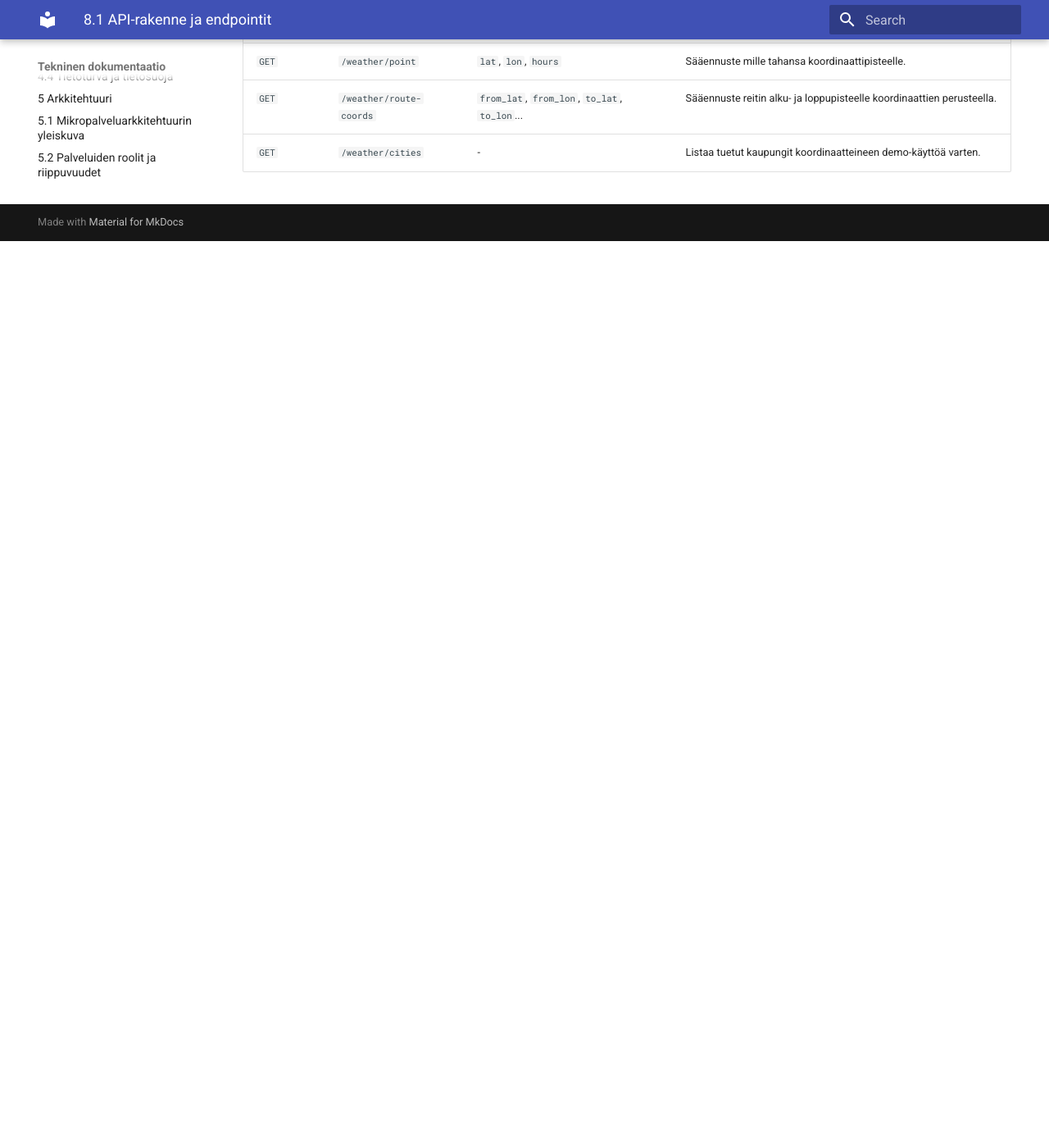
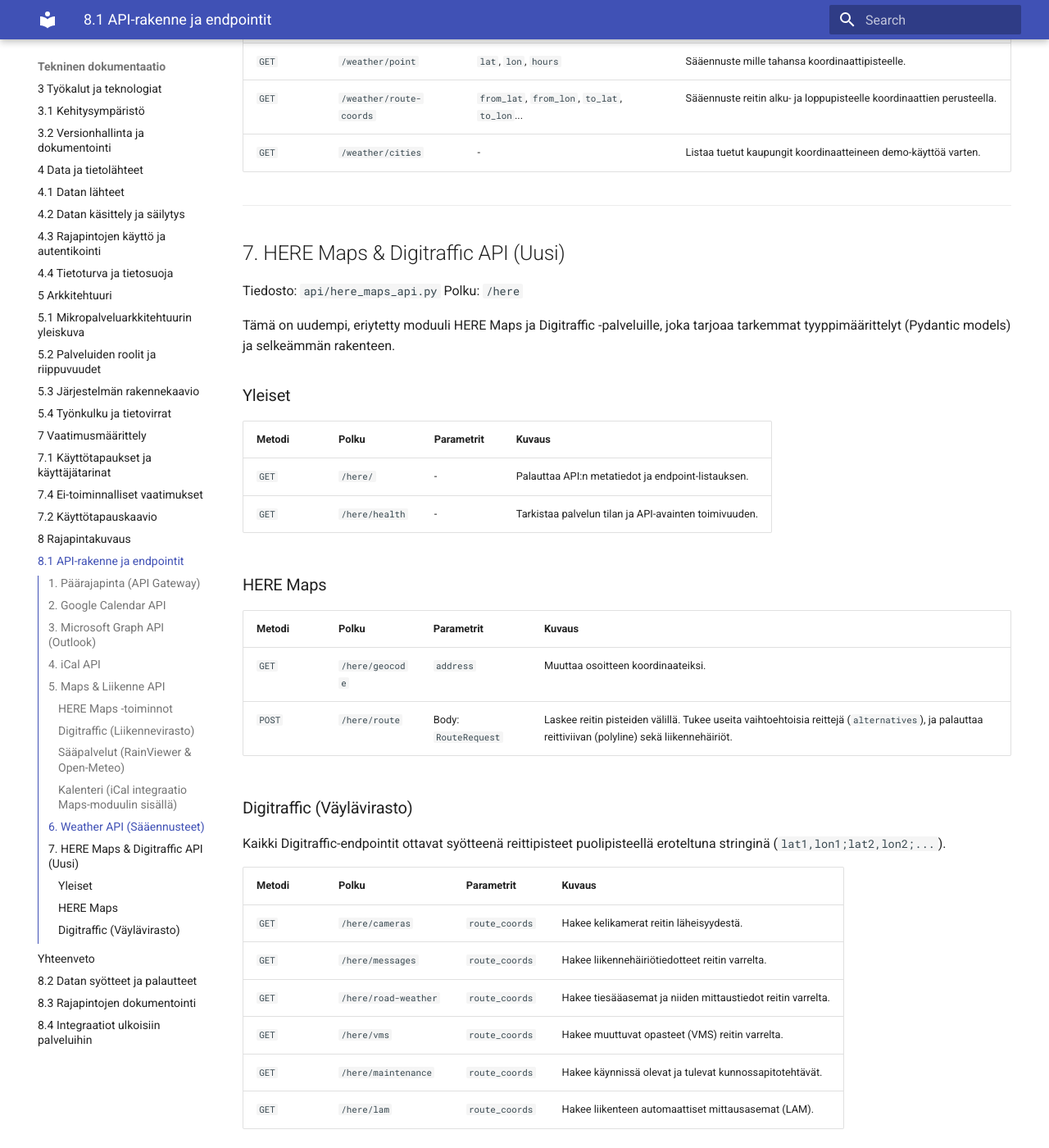
Before and after one commit to Sami-Python/Route_Pingut_Pro, an MkDocs documentation site: the page built from docs/docs/api-rakenne-ja-endpointit.md, in a window 1280 px wide and 1400 px high, scrolled down 4140 px. Shown: the whole window at 82% size. Built offline with MkDocs 1.6.1 and Material for MkDocs 9.7.7, drawn with Linux system fonts in a browser that asks for light colours; before the commit the page ends 4434 px from its top, so only the background shows below that.

Commit message:
Added documentation to Here Maps api from Minna's branch

```diff
--- a/docs/docs/api-rakenne-ja-endpointit.md
+++ b/docs/docs/api-rakenne-ja-endpointit.md
@@ -127,3 +127,39 @@
 | `GET` | `/weather/point` | `lat`, `lon`, `hours` | Sääennuste mille tahansa koordinaattipisteelle. |
 | `GET` | `/weather/route-coords` | `from_lat`, `from_lon`, `to_lat`, `to_lon`... | Sääennuste reitin alku- ja loppupisteelle koordinaattien perusteella. |
 | `GET` | `/weather/cities` | - | Listaa tuetut kaupungit koordinaatteineen demo-käyttöä varten. |
+
+---
+
+## 7. HERE Maps & Digitraffic API (Uusi)
+
+Tiedosto: `api/here_maps_api.py`
+Polku: `/here`
+
+Tämä on uudempi, eriytetty moduuli HERE Maps ja Digitraffic -palveluille, joka tarjoaa tarkemmat tyyppimäärittelyt (Pydantic models) ja selkeämmän rakenteen.
+
+### Yleiset
+
+| Metodi | Polku | Parametrit | Kuvaus |
+| :--- | :--- | :--- | :--- |
+| `GET` | `/here/` | - | Palauttaa API:n metatiedot ja endpoint-listauksen. |
+| `GET` | `/here/health` | - | Tarkistaa palvelun tilan ja API-avainten toimivuuden. |
+
+### HERE Maps
+
+| Metodi | Polku | Parametrit | Kuvaus |
+| :--- | :--- | :--- | :--- |
+| `GET` | `/here/geocode` | `address` | Muuttaa osoitteen koordinaateiksi. |
+| `POST` | `/here/route` | Body: `RouteRequest` | Laskee reitin pisteiden välillä. Tukee useita vaihtoehtoisia reittejä (`alternatives`), ja palauttaa reittiviivan (polyline) sekä liikennehäiriöt. |
+
+### Digitraffic (Väylävirasto)
+
+Kaikki Digitraffic-endpointit ottavat syötteenä reittipisteet puolipisteellä eroteltuna stringinä (`lat1,lon1;lat2,lon2;...`).
+
+| Metodi | Polku | Parametrit | Kuvaus |
+| :--- | :--- | :--- | :--- |
+| `GET` | `/here/cameras` | `route_coords` | Hakee kelikamerat reitin läheisyydestä. |
+| `GET` | `/here/messages` | `route_coords` | Hakee liikennehäiriötiedotteet reitin varrelta. |
+| `GET` | `/here/road-weather` | `route_coords` | Hakee tiesääasemat ja niiden mittaustiedot reitin varrelta. |
+| `GET` | `/here/vms` | `route_coords` | Hakee muuttuvat opasteet (VMS) reitin varrelta. |
+| `GET` | `/here/maintenance` | `route_coords` | Hakee käynnissä olevat ja tulevat kunnossapitotehtävät. |
+| `GET` | `/here/lam` | `route_coords` | Hakee liikenteen automaattiset mittausasemat (LAM). |
```
